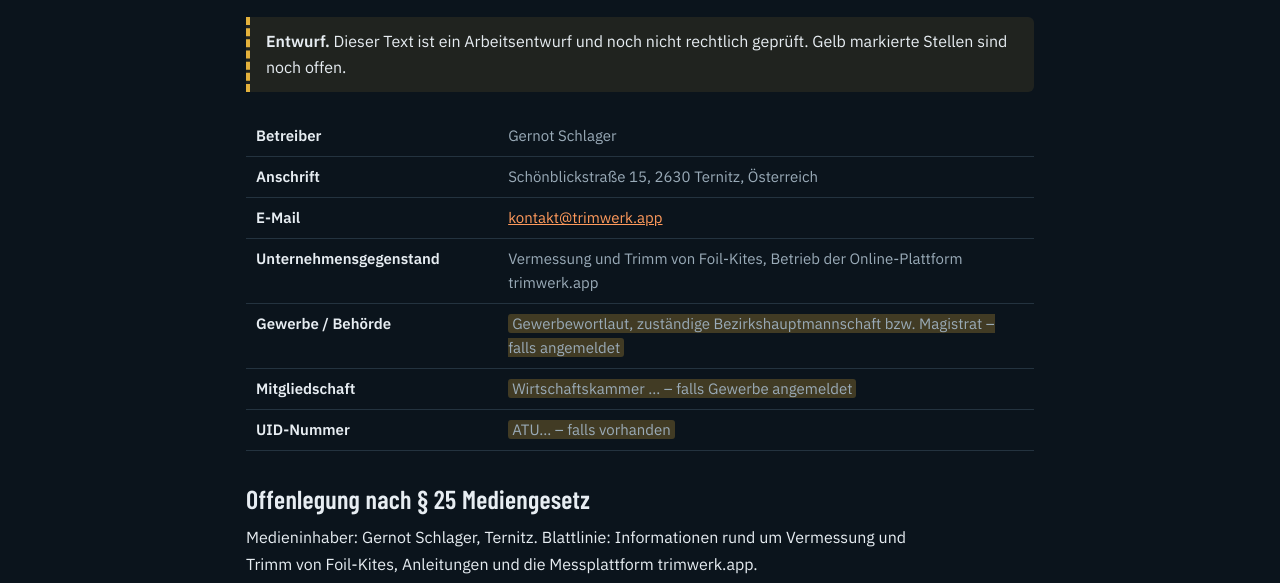
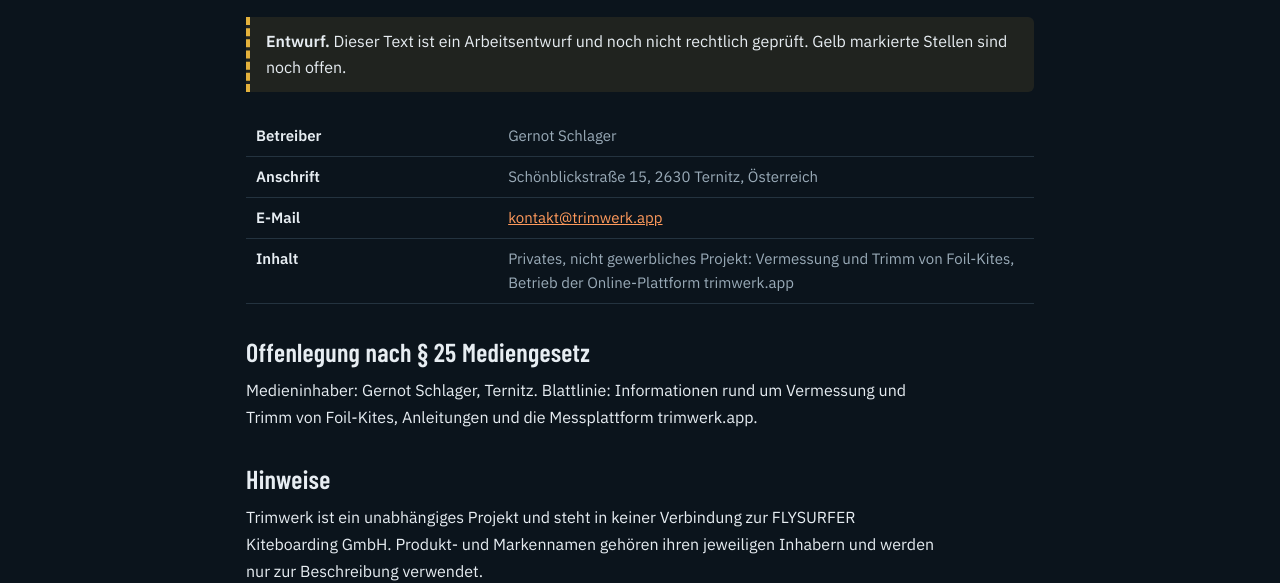
Before and after one commit to gernotschlager/kite-trim, a plain HTML site: page impressum/index.html in a window 1280 px wide. Shown: the part 225-808 px from the top of the page. Drawn offline with nearby package versions, Linux system fonts and the light colour scheme.

Commit message:
Impressum: ohne Gewerbe/UID, als privates Projekt
Co-Authored-By: Claude Opus 5.5 <noreply@anthropic.com>
Claude-Session: https://claude.ai/code/session_01SxsauJVYFXbDRSU68pG8U5

```diff
--- a/impressum/index.html
+++ b/impressum/index.html
@@ -49,10 +49,7 @@
     <tr><th>Betreiber</th><td>Gernot Schlager</td></tr>
     <tr><th>Anschrift</th><td>Schönblickstraße 15, 2630 Ternitz, Österreich</td></tr>
     <tr><th>E-Mail</th><td><a class="em" href="#" data-u="kontakt" data-d="trimwerk.app">kontakt [at] trimwerk [punkt] app</a></td></tr>
-    <tr><th>Unternehmensgegenstand</th><td>Vermessung und Trimm von Foil-Kites, Betrieb der Online-Plattform trimwerk.app</td></tr>
-    <tr><th>Gewerbe / Behörde</th><td><span class="lph">Gewerbewortlaut, zuständige Bezirkshauptmannschaft bzw. Magistrat – falls angemeldet</span></td></tr>
-    <tr><th>Mitgliedschaft</th><td><span class="lph">Wirtschaftskammer … – falls Gewerbe angemeldet</span></td></tr>
-    <tr><th>UID-Nummer</th><td><span class="lph">ATU… – falls vorhanden</span></td></tr>
+    <tr><th>Inhalt</th><td>Privates, nicht gewerbliches Projekt: Vermessung und Trimm von Foil-Kites, Betrieb der Online-Plattform trimwerk.app</td></tr>
   </tbody></table>
   <h2>Offenlegung nach § 25 Mediengesetz</h2>
   <p>Medieninhaber: Gernot Schlager, Ternitz. Blattlinie: Informationen rund um Vermessung und Trimm von Foil-Kites, Anleitungen und die Messplattform trimwerk.app.</p>
```
